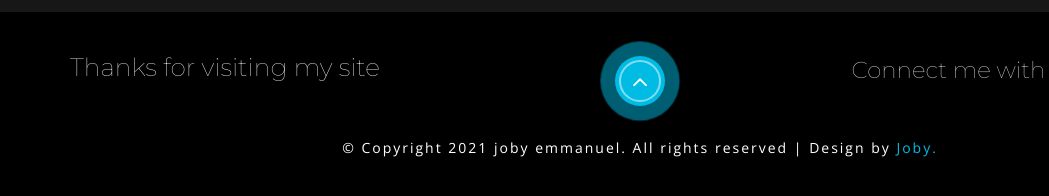
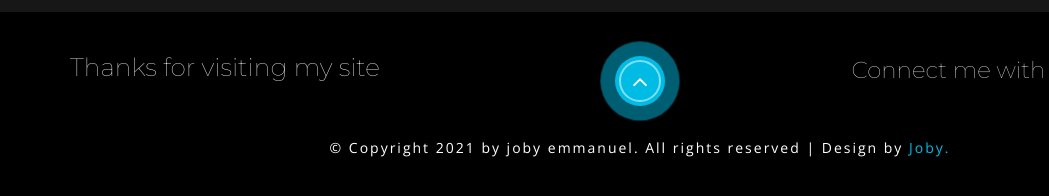
Before and after one commit to Harikrishnan-TM/Client-Website, a plain HTML site: page index.html in a window 1280 px wide. Shown: the part 5551-5747 px from the top of the page, 0-1049 px from the left. Drawn offline with nearby package versions, Linux system fonts and the light colour scheme.

Commit message:
footer edited again

```diff
--- a/index.html
+++ b/index.html
@@ -587,7 +587,7 @@ Smartphone Compatible web template, free webdesigns for Nokia, Samsung, LG, Sony
 						<li><a href="#" class="social-button linkedin"><i class="fa fa-linkedin"></i></a></li>
 					</ul>
 				</div>
-			<p class="agileits_w3ls_copyright">© Copyright 2021 joby emmanuel. All rights reserved | Design by <a href="http">Joby.</a></p>
+			<p class="agileits_w3ls_copyright">© Copyright 2021 by joby emmanuel. All rights reserved | Design by <a href="http">Joby.</a></p>
 			<div class="arrow-container animated fadeInDown">
 				<a href="#home" class="arrow-2 scroll">
 					<i class="fa fa-angle-up"></i>
```
